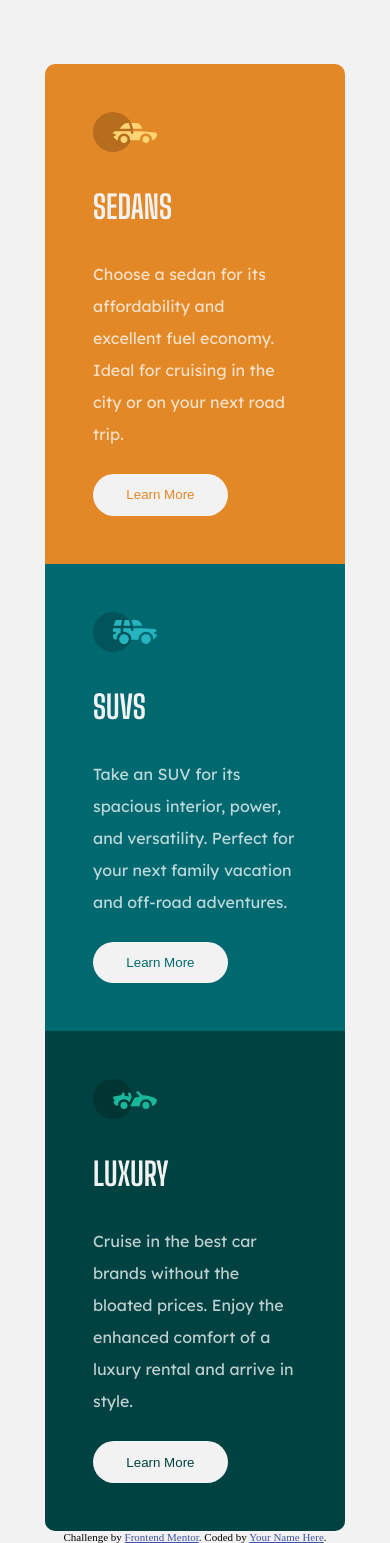
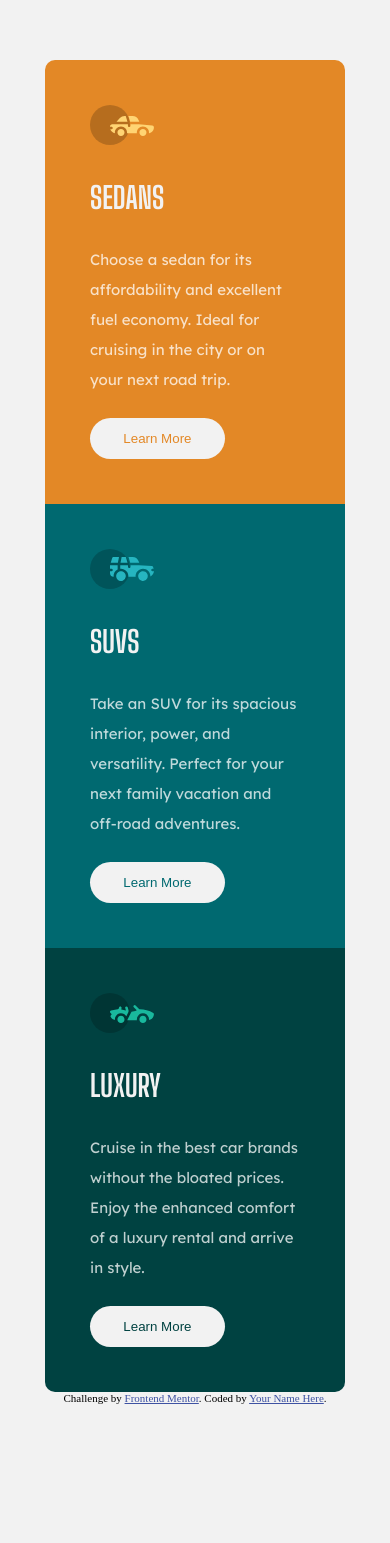
Before and after one commit to Mzu-Soci/3-column-preview-card-component-main, a plain HTML site: page index.html in a window 390 px wide. After the commit the page ends 1404 px from the top, so only its background shows below. Drawn offline with Linux system fonts and the light colour scheme.

Commit message:
edit media queries

```diff
--- a/css/style.css
+++ b/css/style.css
@@ -3,11 +3,9 @@
     padding: 0;
 }
 
-
-
 body {
     background-color: hsl(0, 0%, 95%);
-
+    font-size: 15px;
 }
 
 img {
@@ -28,6 +26,7 @@ p {
     font-family: 'Lexend Deca', sans-serif;
 }
 
+/* Buttons */
 button {
     border-radius: 100px;
     border-style: none;
@@ -65,14 +64,13 @@ button {
     border: 1px hsl(0, 0%, 95%) solid;
 }
 
+/* Vehicle Category */
 .category {
     padding: 3em;
 }
 
 .category-1 {
     background-color: hsl(31, 77%, 52%);
-}
-.category-1 {
     border-radius: 10px 10px 0 0;
 }
 
@@ -82,12 +80,10 @@ button {
 
 .category-3 {
     background-color: hsl(179, 100%, 13%);
-}
-
-.category-3 {
     border-radius: 0 0 10px 10px;
 }
 
+/* Mobile Site Media Queries */
 @media only screen and (max-width: 600px) {
     .container {
         border-radius: 10px;
@@ -95,12 +91,10 @@ button {
         margin: auto;
         margin-top: 4em;
     }
-
-
-
 }
 
-/* @media only screen and (min-width: 600px) {
+/* Desktop Site Media Queries */
+@media only screen and (min-width: 600px) {
     .container {
         border-radius: 10px;
         max-width: 1000px;
@@ -126,6 +120,8 @@ button {
     p {
         margin-bottom: 6em;
     }
+}
 
-
-} */
+/* Attribution */
+.attribution { font-size: 11px; text-align: center; }
+.attribution a { color: hsl(228, 45%, 44%); }
--- a/index.html
+++ b/index.html
@@ -1,49 +1,61 @@
 <!DOCTYPE html>
 <html lang="en">
   <head>
-  <meta charset="UTF-8">
-  <meta name="viewport" content="width=device-width, initial-scale=1.0"> <!-- displays site properly based on user's device -->
+    <meta charset="UTF-8" />
+    <meta name="viewport" content="width=device-width, initial-scale=1.0" />
+    <!-- displays site properly based on user's device -->
 
-  <link rel="icon" type="image/png" sizes="32x32" href="./images/favicon-32x32.png">
-  <link rel="stylesheet" href="css/style.css">
-  <link href="https://fonts.googleapis.com/css2?family=Big+Shoulders+Display:wght@700&family=Lexend+Deca&display=swap" rel="stylesheet">
+    <link
+      rel="icon"
+      type="image/png"
+      sizes="32x32"
+      href="./images/favicon-32x32.png"
+    />
+    <link rel="stylesheet" href="css/style.css" />
+    <link
+      href="https://fonts.googleapis.com/css2?family=Big+Shoulders+Display:wght@700&family=Lexend+Deca&display=swap"
+      rel="stylesheet"
+    />
     <title>Frontend Mentor | 3-column preview card component</title>
-  <!-- Feel free to remove these styles or customise in your own stylesheet 👍 -->
-  <style>
-    .attribution { font-size: 11px; text-align: center; }
-    .attribution a { color: hsl(228, 45%, 44%); }
-  </style>
   </head>
   <body>
     <div class="container">
       <div class="category category-1">
-      <img src="images/icon-sedans.svg" alt="">
+        <img src="images/icon-sedans.svg" alt="" />
         <h1>Sedans</h1>
-      <p>Choose a sedan for its affordability and excellent fuel economy. Ideal for cruising in the city
-        or on your next road trip.</p>
+        <p>
+          Choose a sedan for its affordability and excellent fuel economy. Ideal
+          for cruising in the city or on your next road trip.
+        </p>
         <button class="btn-1">Learn More</button>
       </div>
 
       <div class="category category-2">
-      <img src="images/icon-suvs.svg" alt="">
+        <img src="images/icon-suvs.svg" alt="" />
         <h1>SUVs</h1>
-      <p>Take an SUV for its spacious interior, power, and versatility. Perfect for your next family vacation
-        and off-road adventures.</p>
+        <p>
+          Take an SUV for its spacious interior, power, and versatility. Perfect
+          for your next family vacation and off-road adventures.
+        </p>
         <button class="btn-2">Learn More</button>
       </div>
 
       <div class="category category-3">
-      <img src="images/icon-luxury.svg" alt="">
+        <img src="images/icon-luxury.svg" alt="" />
         <h1>Luxury</h1>
-      <p>Cruise in the best car brands without the bloated prices. Enjoy the enhanced comfort of a luxury
-        rental and arrive in style.</p>
+        <p>
+          Cruise in the best car brands without the bloated prices. Enjoy the
+          enhanced comfort of a luxury rental and arrive in style.
+        </p>
         <button class="btn-3">Learn More</button>
       </div>
     </div>
 
     <div class="attribution">
-    Challenge by <a href="https://www.frontendmentor.io?ref=challenge" target="_blank">Frontend Mentor</a>.
-    Coded by <a href="#">Your Name Here</a>.
+      Challenge by
+      <a href="https://www.frontendmentor.io?ref=challenge" target="_blank"
+        >Frontend Mentor</a
+      >. Coded by <a href="#">Your Name Here</a>.
     </div>
   </body>
 </html>
```
Also changed, not shown: Screenshot_Desktop.jpg (added), 1 other file. Lines whose indentation alone changed are shown as unchanged.
